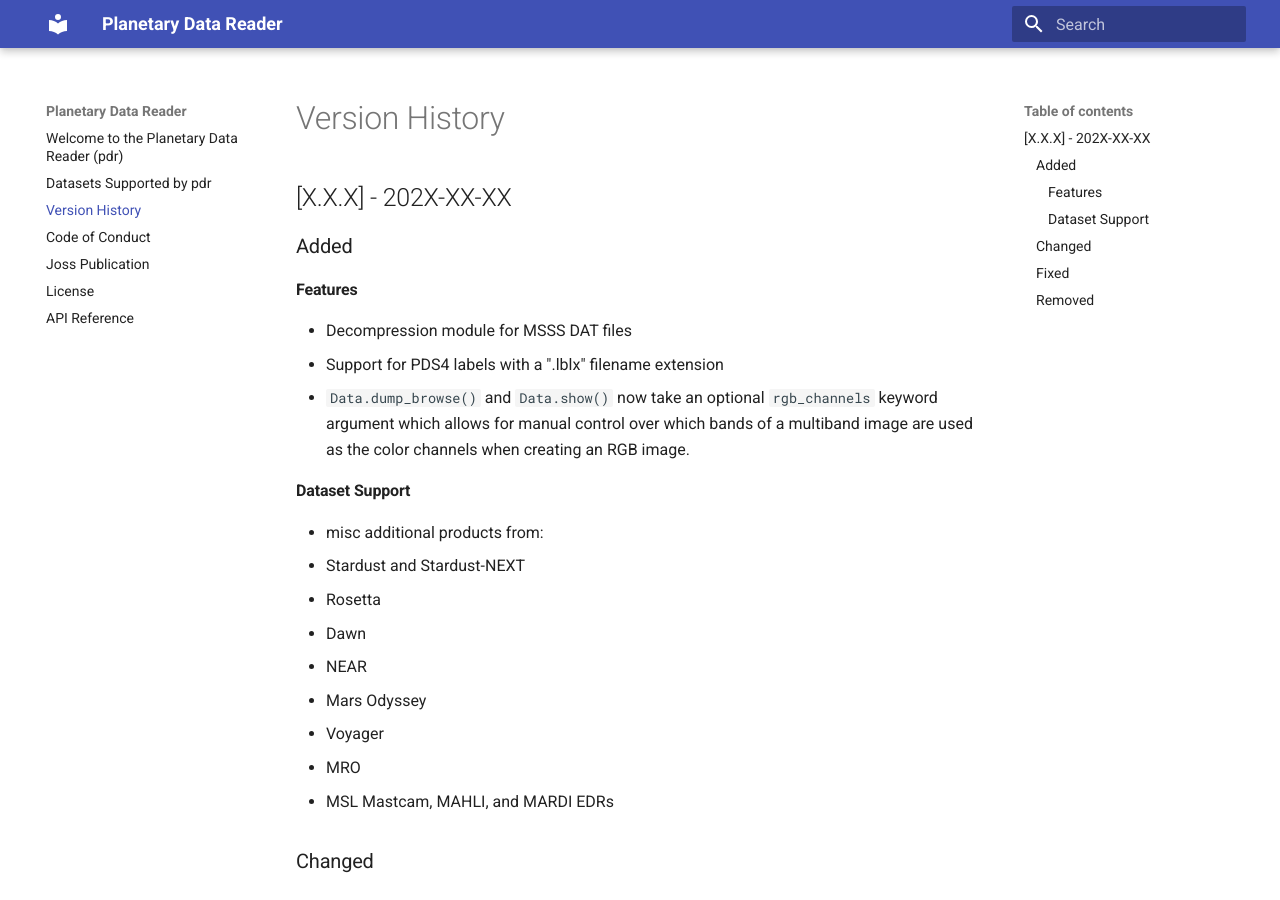
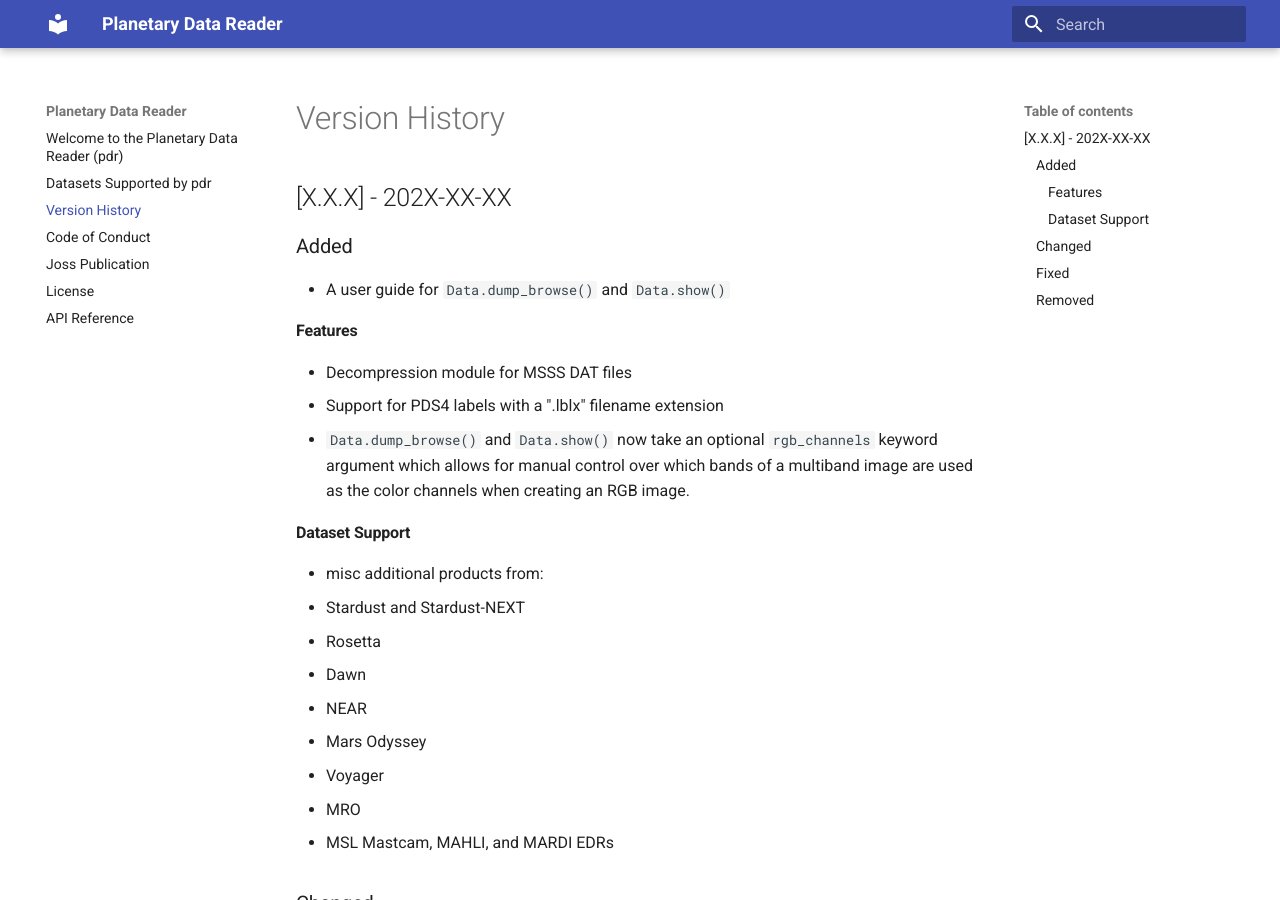
Before and after one commit to MillionConcepts/pdr, an MkDocs documentation site: the page built from docs/version_history.md, in a window 1280 px wide and 900 px high. Built offline with MkDocs 1.6.1 and Material for MkDocs 9.7.7, drawn with Linux system fonts in a browser that asks for light colours.

Commit message:
update version_history.md and rename the dump_browse user guide

```diff
--- a/docs/version_history.md
+++ b/docs/version_history.md
@@ -1,6 +1,7 @@
 # Version History
 ## [X.X.X] - 202X-XX-XX
 ### Added
+- A user guide for `Data.dump_browse()` and `Data.show()`
 
 #### Features
 - Decompression module for MSSS DAT files
```
Also changed, not shown: 2 other files.
